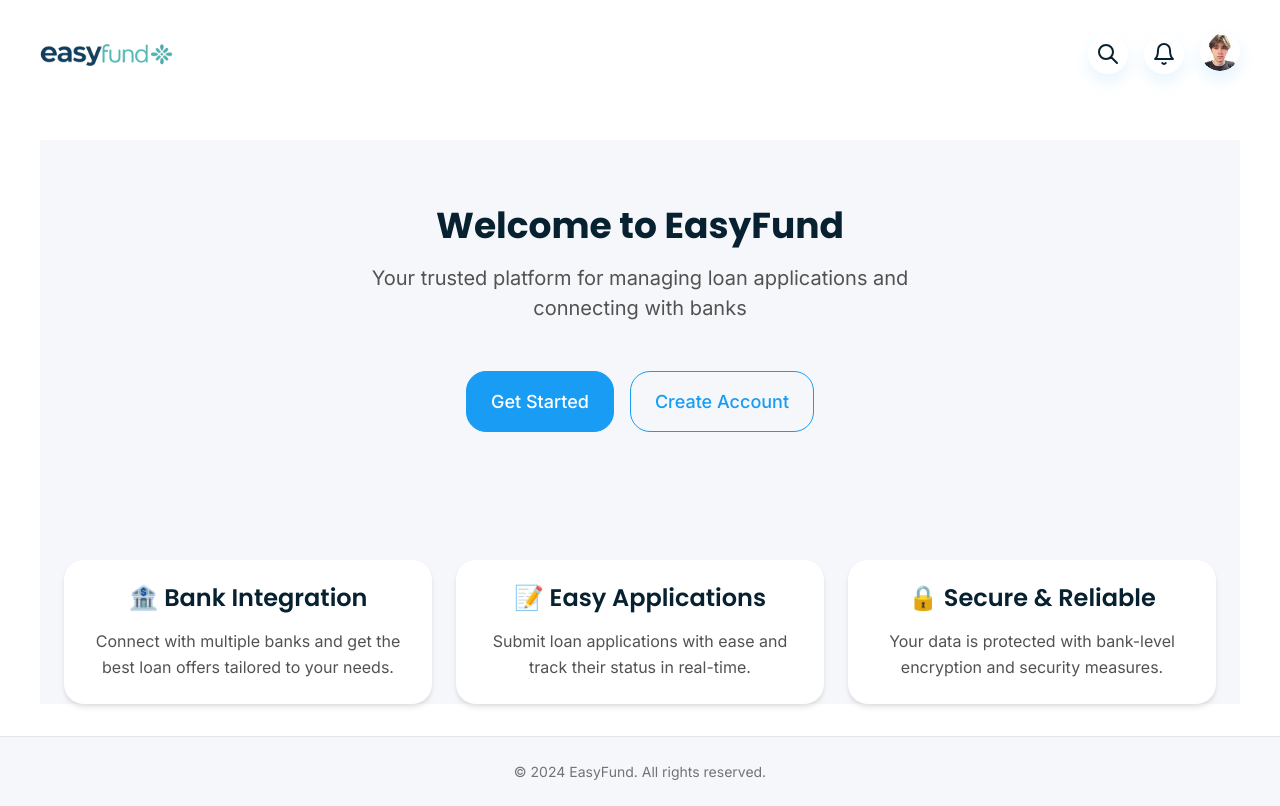
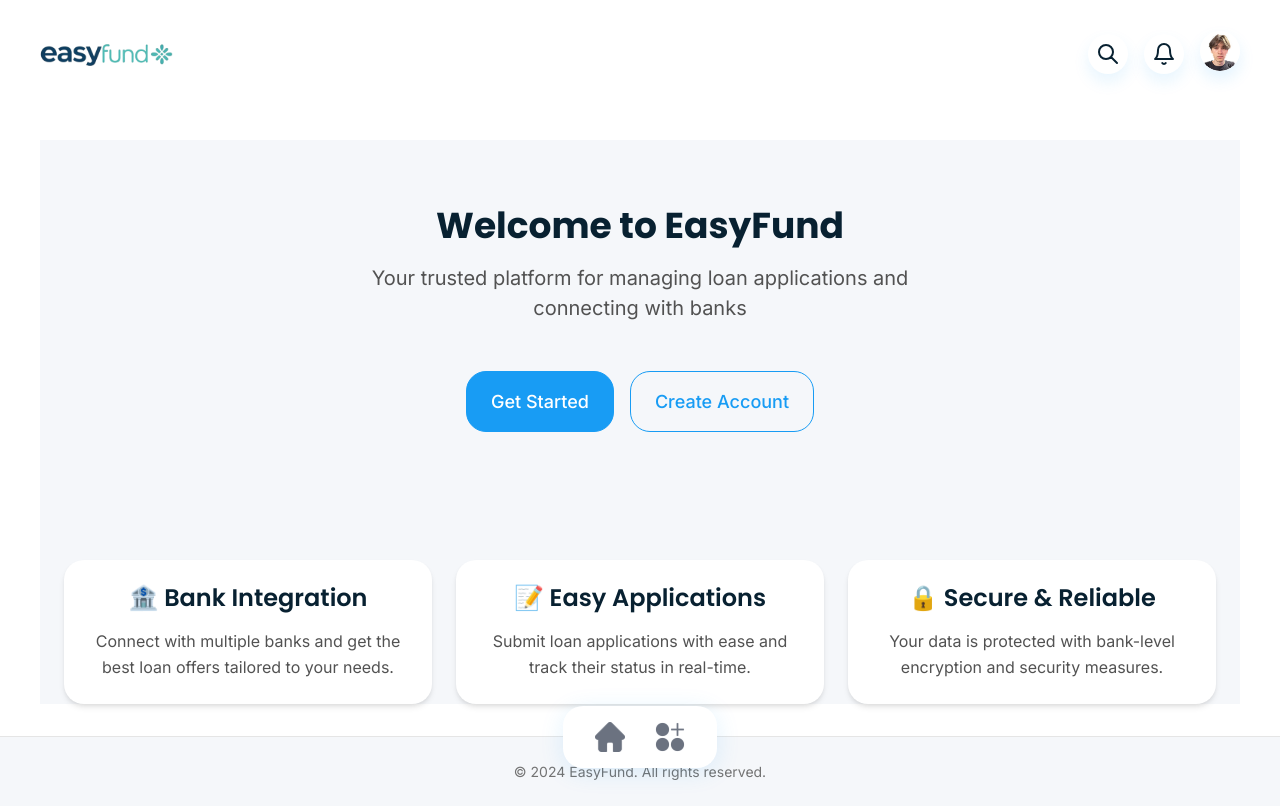
Before and after one commit to Arlandaren/easyfund, a React (Vite) app in the folder frontend/: page /home in a window 1280 px wide. Built offline with nearby package versions, Linux system fonts and the light colour scheme; no server answers; the HTML template or start-up script is replaced by a standard one.

Commit message:
Bottom nav menu

```diff
--- a/frontend/src/App.tsx
+++ b/frontend/src/App.tsx
@@ -1,6 +1,7 @@
 import React from 'react';
 import { BrowserRouter, Routes, Route, Navigate } from 'react-router-dom';
 import { AuthProvider, useAuth } from './context/AuthContext';
+import { BottomNav } from './components';
 
 // Pages
 import { Home } from './pages/Home';
@@ -71,6 +72,7 @@ function App() {
           />
           <Route path="*" element={<Navigate to="/login" replace />} />
         </Routes>
+        <BottomNav />
       </AuthProvider>
     </BrowserRouter>
   );
--- /dev/null
+++ b/frontend/src/components/BottomNav/BottomNav.css
@@ -0,0 +1,62 @@
+.bottom-nav {
+  position: fixed;
+  bottom: 32px;
+  left: 50%;
+  transform: translateX(-50%);
+  width: 154px;
+  height: 62px;
+  background-color: #ffffff;
+  border-radius: 20px;
+  box-shadow: 0px 4px 24px rgba(24, 156, 244, 0.12);
+  display: flex;
+  align-items: center;
+  justify-content: space-between;
+  padding: 0 22px;
+  z-index: 999;
+}
+
+.bottom-nav__indicator {
+  position: absolute;
+  top: 6px;
+  width: 50px;
+  height: 50px;
+  background-color: #189cf4;
+  border-radius: 14px;
+  transition: left 0.3s ease;
+  z-index: 0;
+}
+
+.bottom-nav__btn {
+  width: 50px;
+  height: 50px;
+  background: transparent;
+  border: none;
+  cursor: pointer;
+  padding: 10px;
+  display: flex;
+  align-items: center;
+  justify-content: center;
+  z-index: 1;
+  border-radius: 14px;
+  transition: background-color 0.2s ease, color 0.2s ease;
+  color: #6b7280;
+}
+
+.bottom-nav__icon {
+  width: 32px;
+  height: 32px;
+  display: block;
+}
+
+.bottom-nav__btn:not(.bottom-nav__btn--active):hover {
+  background-color: rgba(24, 156, 244, 0.12);
+  color: #189cf4;
+}
+
+.bottom-nav__btn--active {
+  color: #ffffff;
+}
+
+.bottom-nav__btn--secondary-active {
+  color: #082131;
+}
--- /dev/null
+++ b/frontend/src/components/BottomNav/BottomNav.tsx
@@ -0,0 +1,84 @@
+import React from 'react';
+import { useLocation, useNavigate } from 'react-router-dom';
+import homeIcon from '../../utils/img/home.svg';
+import applicationsIcon from '../../utils/img/applications.svg';
+import './BottomNav.css';
+
+const HIDDEN_PATHS = ['/login', '/welcome'];
+
+const getMaskedIconStyle = (icon: string): React.CSSProperties => ({
+  WebkitMaskImage: `url(${icon})`,
+  maskImage: `url(${icon})`,
+  WebkitMaskRepeat: 'no-repeat',
+  maskRepeat: 'no-repeat',
+  WebkitMaskPosition: 'center',
+  maskPosition: 'center',
+  WebkitMaskSize: 'contain',
+  maskSize: 'contain',
+  backgroundColor: 'currentColor',
+});
+
+export const BottomNav: React.FC = () => {
+  const location = useLocation();
+  const navigate = useNavigate();
+
+  if (HIDDEN_PATHS.includes(location.pathname)) {
+    return null;
+  }
+
+  const isDashboard = location.pathname.startsWith('/dashboard');
+  const isApplications = location.pathname.startsWith('/applications');
+
+  const activeId = isDashboard ? 'dashboard' : isApplications ? 'applications' : null;
+  const indicatorLeft = activeId === 'applications' ? 'calc(100% - 72px)' : '22px';
+
+  return (
+    <nav className="bottom-nav" aria-label="Main navigation">
+      {activeId && (
+        <div
+          className="bottom-nav__indicator"
+          style={{ left: indicatorLeft }}
+          aria-hidden="true"
+        />
+      )}
+
+      <button
+        type="button"
+        className={`bottom-nav__btn${
+          activeId === 'dashboard'
+            ? ' bottom-nav__btn--active'
+            : activeId === 'applications'
+              ? ' bottom-nav__btn--secondary-active'
+              : ''
+        }`}
+        aria-label="Главная"
+        onClick={() => navigate('/dashboard')}
+      >
+        <span
+          className="bottom-nav__icon bottom-nav__icon--home"
+          style={getMaskedIconStyle(homeIcon)}
+          aria-hidden="true"
+        />
+      </button>
+
+      <button
+        type="button"
+        className={`bottom-nav__btn${
+          activeId === 'applications'
+            ? ' bottom-nav__btn--active'
+            : activeId === 'dashboard'
+              ? ' bottom-nav__btn--secondary-active'
+              : ''
+        }`}
+        aria-label="Заявки"
+        onClick={() => navigate('/applications')}
+      >
+        <span
+          className="bottom-nav__icon bottom-nav__icon--applications"
+          style={getMaskedIconStyle(applicationsIcon)}
+          aria-hidden="true"
+        />
+      </button>
+    </nav>
+  );
+};
--- /dev/null
+++ b/frontend/src/components/BottomNav/index.ts
@@ -0,0 +1 @@
+export * from './BottomNav';
--- a/frontend/src/components/index.ts
+++ b/frontend/src/components/index.ts
@@ -3,3 +3,4 @@ export * from './Input';
 export * from './Card';
 export * from './Layout';
 export * from './TopBar';
+export * from './BottomNav';
--- a/frontend/src/pages/Dashboard/Dashboard.css
+++ b/frontend/src/pages/Dashboard/Dashboard.css
@@ -188,57 +188,6 @@
   pointer-events: none;
 }
 
-.dashboard__nav {
-  position: absolute;
-  bottom: 41px;
-  left: 50%;
-  transform: translateX(-50%);
-  width: 154px;
-  height: 62px;
-  background-color: #FFFFFF;
-  border-radius: 20px;
-  box-shadow: 0px 4px 24px rgba(24, 156, 244, 0.1);
-  display: flex;
-  align-items: center;
-  justify-content: space-around;
-  padding: 0 22px;
-  z-index: 10;
-}
-
-.dashboard__nav-indicator {
-  position: absolute;
-  top: 6px;
-  left: 22px;
-  width: 50px;
-  height: 50px;
-  background-color: #189CF4;
-  border-radius: 14px;
-  z-index: -1;
-  transition: left 0.3s ease;
-}
-
-.dashboard__nav-btn {
-  width: 30px;
-  height: 30px;
-  background: transparent;
-  border: none;
-  cursor: pointer;
-  padding: 0;
-  display: flex;
-  align-items: center;
-  justify-content: center;
-  z-index: 1;
-}
-
-.dashboard__nav-btn svg {
-  width: 100%;
-  height: 100%;
-}
-
-.dashboard__nav-btn--active svg path {
-  stroke: #FFFFFF;
-}
-
 /* Responsive adjustments */
 @media (max-width: 1440px) {
   .dashboard {
--- a/frontend/src/pages/Dashboard/Dashboard.tsx
+++ b/frontend/src/pages/Dashboard/Dashboard.tsx
@@ -228,7 +228,7 @@ export const Dashboard: React.FC = () => {
         <TopBar variant="overlay" />
 
         {/* Greeting */}
-        <h1 className="dashboard__greeting">Добрый день, {userName}!</h1>
+        <h1 className="dashboard__greeting">С возвращением, {userName}</h1>
 
         {/* Main Sections */}
         <div className="dashboard__sections">
@@ -265,40 +265,6 @@ export const Dashboard: React.FC = () => {
           <CreditRatingSection creditRating={dashboardData.creditRating} />
         </div>
 
-        {/* Bottom Navigation */}
-        <nav className="dashboard__nav" aria-label="Main navigation">
-          <div className="dashboard__nav-indicator" />
-          <button
-            className="dashboard__nav-btn dashboard__nav-btn--active"
-            aria-label="Home"
-            onClick={() => navigate('/dashboard')}
-          >
-            <svg width="30" height="30" viewBox="0 0 24 24" fill="none">
-              <path
-                d="M3 12L5 10M5 10L12 3L19 10M5 10V20C5 20.5523 5.44772 21 6 21H9M19 10L21 12M19 10V20C19 20.5523 18.5523 21 18 21H15M9 21C9.55228 21 10 20.5523 10 20V16C10 15.4477 10.4477 15 11 15H13C13.5523 15 14 15.4477 14 16V20C14 20.5523 14.4477 21 15 21M9 21H15"
-                stroke="#FFFFFF"
-                strokeWidth="2"
-                strokeLinecap="round"
-                strokeLinejoin="round"
-              />
-            </svg>
-          </button>
-          <button
-            className="dashboard__nav-btn"
-            aria-label="Applications"
-            onClick={() => navigate('/applications')}
-          >
-            <svg width="30" height="30" viewBox="0 0 24 24" fill="none">
-              <path
-                d="M9 12H15M9 16H15M17 21H7C5.89543 21 5 20.1046 5 19V5C5 3.89543 5.89543 3 7 3H12.5858C12.851 3 13.1054 3.10536 13.2929 3.29289L18.7071 8.70711C18.8946 8.89464 19 9.149 19 9.41421V19C19 20.1046 18.1046 21 17 21Z"
-                stroke="#082131"
-                strokeWidth="2"
-                strokeLinecap="round"
-                strokeLinejoin="round"
-              />
-            </svg>
-          </button>
-        </nav>
       </div>
     </div>
   );
```
Also changed, not shown: frontend/src/utils/img/applications.svg (added), frontend/src/utils/img/home.svg (added).
